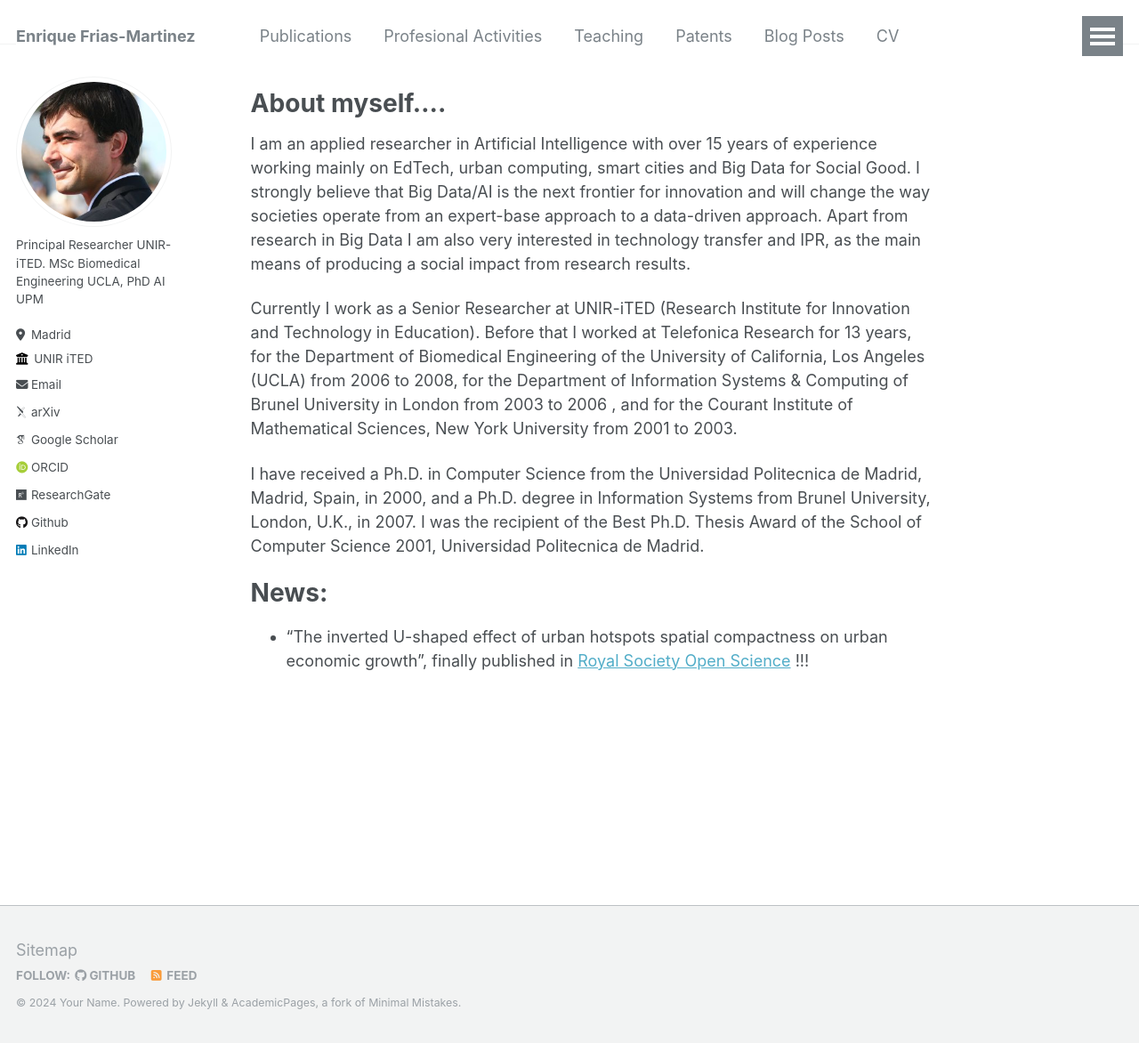
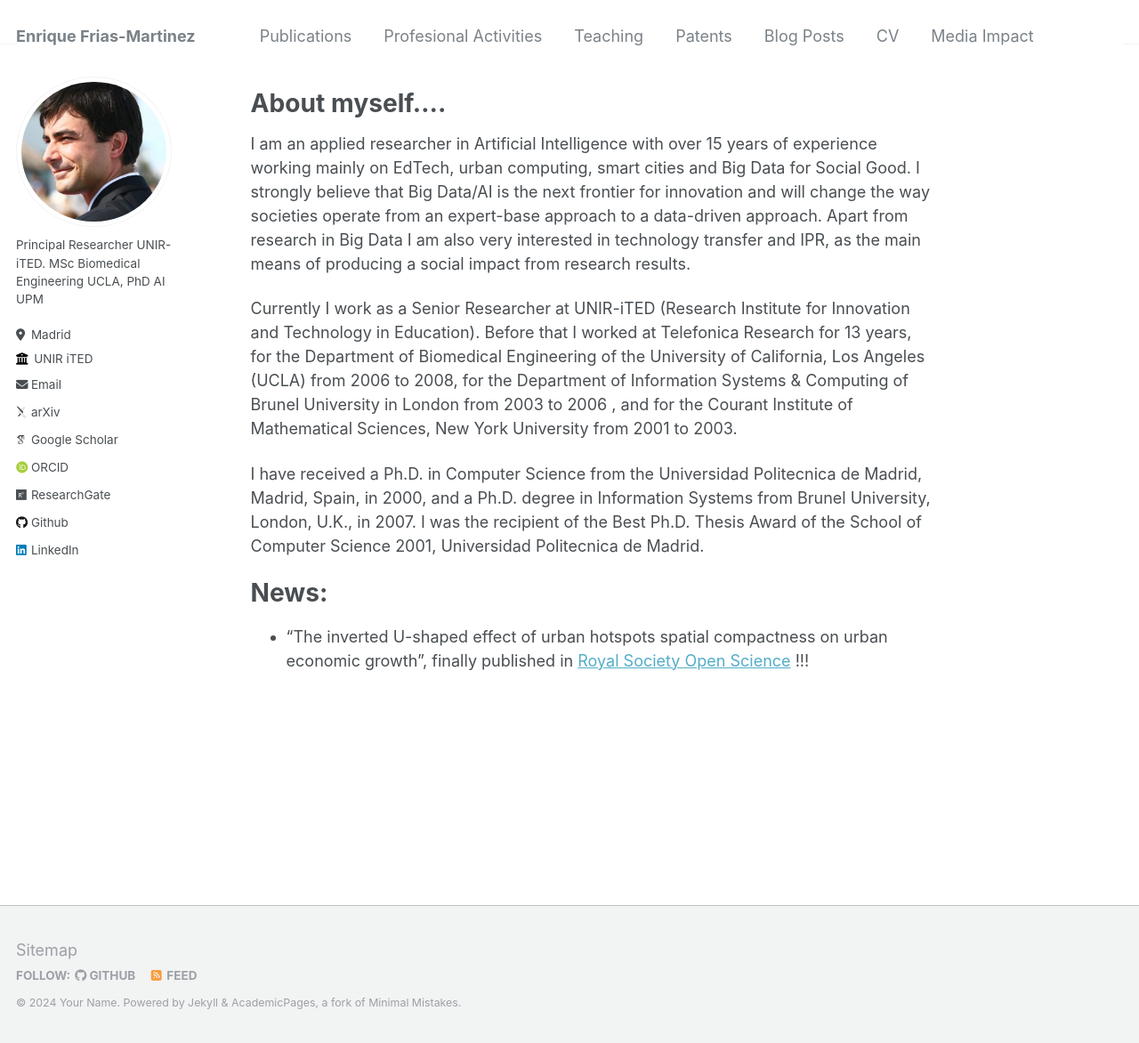
Before and after one commit to ENriqueFRiasM/enriquefriasm.github.io, a Jekyll site: the page built from _pages/about.md, in a window 1280 px wide and 1172 px high. Shown: the whole window at 89% size. Built offline with Jekyll 4.4.1, drawn with Linux system fonts in a browser that asks for light colours; some web fonts are replaced.

Commit message:
Update navigation.yml

```diff
--- a/_data/navigation.yml
+++ b/_data/navigation.yml
@@ -18,5 +18,5 @@ main:
   - title: "CV"
     url: /cv/
 
-  - title: "Media Appearances"
+  - title: "Media Impact"
     url: /markdown/
```
